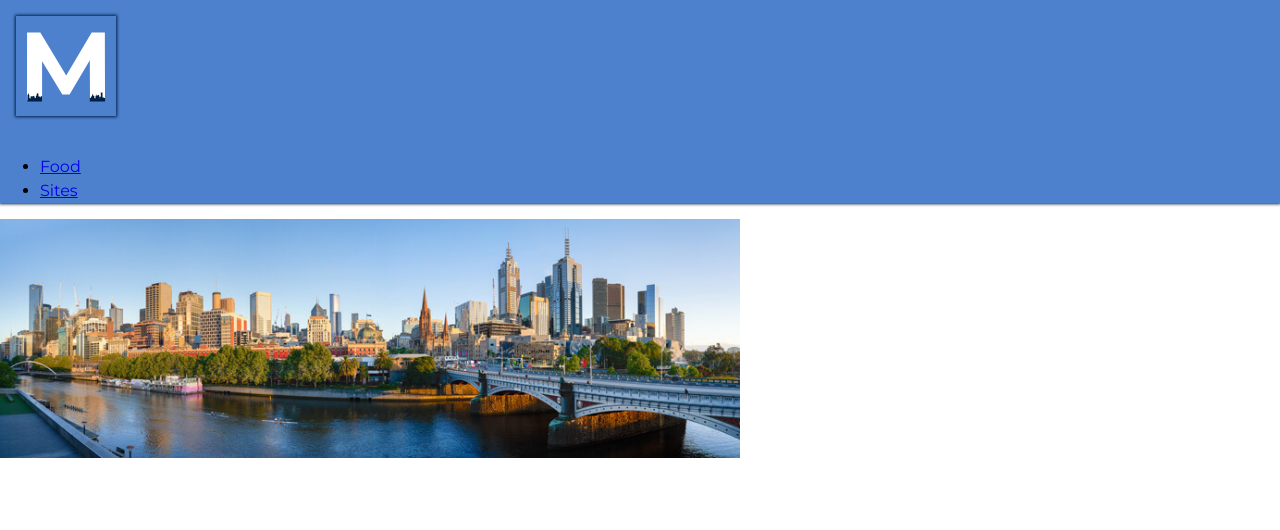
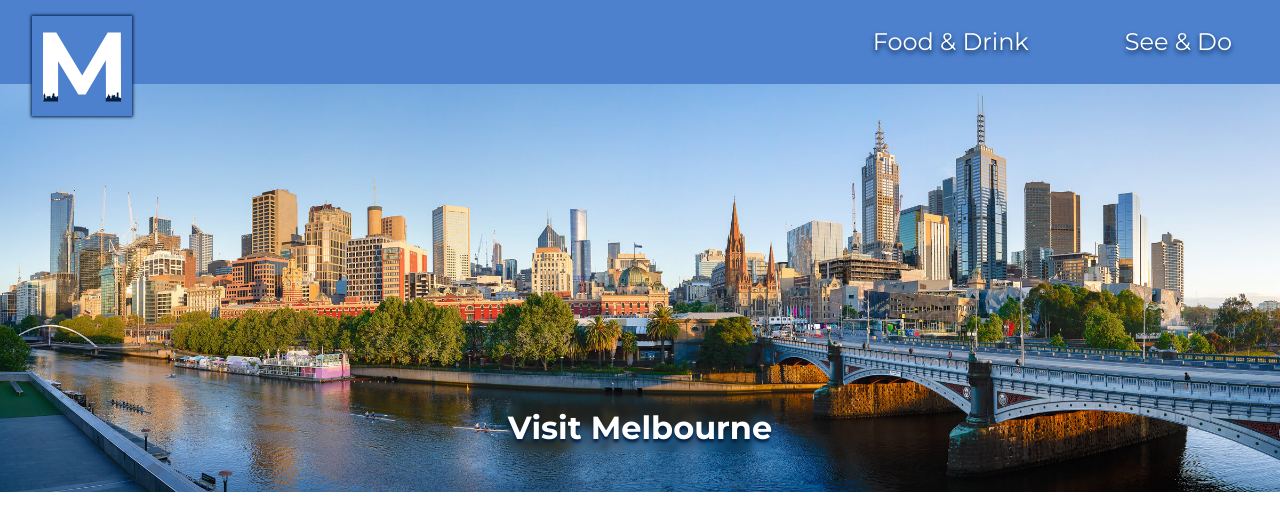
Before and after one commit to cgtrust/melbourne, a plain HTML site: page index.html in a window 1280 px wide. Drawn offline with Linux system fonts and the light colour scheme.

Commit message:
styled banner and h1, experimenting with header layouts

```diff
--- a/index.html
+++ b/index.html
@@ -21,6 +21,7 @@
 <!-- Generator: Adobe Illustrator 28.2.0, SVG Export Plug-In . SVG Version: 6.00 Build 0)  -->
                 <svg version="1.1" id="Layer_1" xmlns="http://www.w3.org/2000/svg" xmlns:xlink="http://www.w3.org/1999/xlink" x="0px" y="0px"
 	            viewBox="0 0 101.2 101.2" style="enable-background:new 0 0 101.2 101.2;" xml:space="preserve">
+                <a href="index.html">
                 <style type="text/css">
 	                .st0{fill:#4D81CE;}
 	                .st1{fill:#FFFFFF;}
@@ -45,28 +46,24 @@
 		            v-0.1l-0.1-0.1v-0.1v-0.1l0,0l0,0H78h-0.1V80v-0.4l-0.1,0.1l-0.1-0.9h-0.4v1v0.1h-0.1l0,0V80v0.2H77v0.3h-0.1v1H76l-0.1,0.3l0,0
 		            v2.1v-0.3l-0.1-0.1v-0.1v-0.1v-0.2h-0.6v-0.6L74.7,82.5L74.7,82.5z"/>
                 </g>
+                </a>
                 </svg>
-
         </div>
 
         <nav>
             <ul>
-                <li><a href="food.html">Food</a></li>
-                <li><a href="sights.html">Sites</a></li>
+                <li><a href="food.html">Food & Drink</a></li>
+                <li><a href="sights.html">See & Do</a></li>
             </ul>
         </nav>
     </header>
 
     <main>
-        <div class="banner">
-            <img src="images/melbourne-skyline-1200.jpg" alt="Melbourne skyline"
-            srcset="images/melbourne-skyline-2400.jpg 2400w,
-                    images/melbourne-skyline-1400.jpg 1400w,
-                    images/melbourne-skyline-800.jpg 800w,
-                    images/melbourne-skyline-400.jpg 400w"
-            sizes="(max-width:620px) calc(100vw - 30px),
-                    (max-width: 800px) calc(100vw-60px),
-                    740px">
+        <div class="site-wrapper">
+            <div class="banner">
+                <h1>Visit Melbourne</h1>
+                <img src="images/melbourne-skyline-2400.jpg" alt="Melbourne skyline">
+            </div>
         </div>
     </main>
 
--- a/styles/styles.css
+++ b/styles/styles.css
@@ -10,11 +10,71 @@ body {
 /* Header and navigation */
 header {
     background-color: #4d81ce;
-    box-shadow: 0px 0px 3px 1px #001f44;
+    display: flex;
+    justify-content: space-between;
+    position: fixed;
+    z-index: 1000;
+    left: 0;
+    right: 0;
 }
 
 svg {
-    max-width: 6.25rem;
-    margin: 1rem;
+    width: 6.25rem;
+    margin: 1rem 2rem;
     box-shadow: 0px 0px 3px 1px #001f44;
+    position: absolute;
 }
+
+/* Navigation */
+ul li {
+    list-style: none;
+}
+
+a {
+    text-decoration: none;
+    color: #fff;
+    padding: .5rem 1rem;
+    margin: 2rem;
+    text-shadow: 0px 3px 5px #001f44;
+}
+
+a:hover, a:focus, a:active {
+    text-shadow: none;
+}
+
+a:focus {
+    outline: 1px dotted #001f44;
+}
+
+nav ul {
+    display: flex;
+    justify-content: space-between;
+    font-size: 1.5rem;
+}
+
+/* Banner */
+.banner {
+    position: relative;
+}
+
+.banner img {
+    display: block;
+    width: 100%;
+    height: auto;
+    object-fit: cover;
+    object-position: center bottom;
+    padding-top: 5rem;
+}
+
+.banner h1 {
+    color: #fff;
+    text-shadow: 0px 3px 3px #001f44;
+    position: absolute;
+    margin: 0 auto;
+    left: 0;
+    right: 0;
+    width: fit-content;
+    z-index: 1;
+    bottom: 2.5rem;
+    backdrop-filter: blur(.15rem);
+}
```
